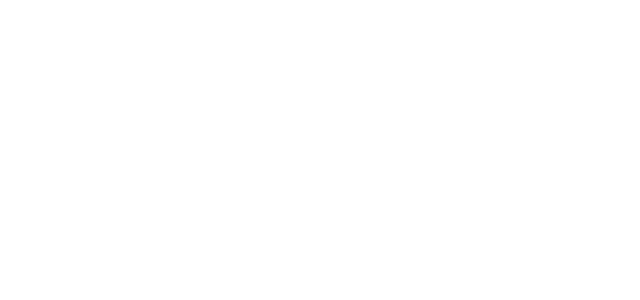
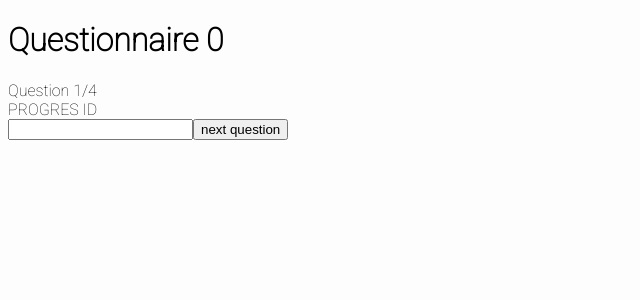
Before and after one commit to alejandrogalaz21/demo, a React (Create React App) app: page /quiz/1 in a window 1280 px wide. Shown: the top 300 px of the page, without its empty margins (0-640 px from the left). Built offline with nearby package versions, Linux system fonts and the light colour scheme.

Commit message:
work in progress

```diff
--- a/src/App.js
+++ b/src/App.js
@@ -2,12 +2,14 @@
 import { BrowserRouter as Router, Switch, Route } from 'react-router-dom'
 
 import Board from './components/Board'
+import Quiz from './components/Quiz'
 
 function App() {
   return (
     <Router>
       <Switch>
         <Route exact path='/' component={Board} />
+        <Route exact path='/quiz/:id?' component={Quiz} />
       </Switch>
     </Router>
   )
--- a/src/components/Board.js
+++ b/src/components/Board.js
@@ -1,7 +1,7 @@
 import React from 'react'
-import { Link } from 'react-router-dom'
 import ReactFlow from 'react-flow-renderer'
 import styled from '@emotion/styled'
+import { Circle, Square, Triangle } from './Shapes'
 
 const OverLay = styled.div`
   position: fixed;
@@ -9,40 +9,53 @@
   height: 100%;
   left: 0;
   top: 0;
-  background: rgba(51, 51, 51, 0.7);
+  background-color: #7367f0;
   z-index: 10;
 `
+
+const style = {
+  background: 'none',
+  borderStyle: 'none'
+}
 
 const Board = () => {
   const elements = [
     {
       id: '1',
       type: 'input', // input node
-      data: { label: 'Input Node' },
-      position: { x: 250, y: 25 }
+      data: { label: <Circle id='1' title='Inicio' /> },
+      position: { x: 40, y: 40 },
+      style
     },
     // default node
     {
       id: '2',
       // you can also pass a React component as a label
-      data: { label: <div>Default Node</div> },
-      position: { x: 100, y: 125 }
+      data: { label: <Square id='2' title='Entrevista' /> },
+      position: { x: 280, y: 40 },
+      style
     },
     {
       id: '3',
+      // you can also pass a React component as a label
+      data: { label: <Square id='3' title='Aprobacion Comar' /> },
+      position: { x: 480, y: 40 },
+      style
+    },
+    {
+      id: '4',
       type: 'output', // output node
-      data: { label: 'Output Node' },
-      position: { x: 250, y: 250 }
-    },
+      data: { label: <Triangle id='3' title='' /> },
+      position: { x: 250, y: 250 },
+      style
+    }
     // animated edge
-    { id: 'e1-2', source: '1', target: '2', animated: true },
-    { id: 'e2-3', source: '2', target: '3' }
+    // { id: 'e1-2', source: '1', target: '2', animated: true },
+    // { id: 'e2-3', source: '2', target: '3' }
   ]
 
   return (
     <div>
-      <h2>Playground</h2>
-
       <OverLay>
         <ReactFlow elements={elements} />
       </OverLay>
--- a/src/components/Quiz.js
+++ b/src/components/Quiz.js
@@ -1,9 +1,82 @@
-import React from 'react'
+import React, { useState } from 'react'
+import { questions as questionnaire } from './../questions'
+import { useParams } from 'react-router-dom'
 
-const Quiz = () => {
+function Quiz() {
+  const { index = 0 } = useParams()
+  const questions = questionnaire[index]
+
+  const [score, setScore] = useState(0)
+  const [answer, setAnswer] = useState('')
+  const [resume, setResume] = useState([])
+
+  const [currentQuestion, setCurrentQuestion] = useState(0)
+  const [showScore, setShowScore] = useState(false)
+
+  function handleAnswerSubmit(answerOption) {
+    // set score
+    if (answerOption.isCorrect) setScore(score + 1)
+    // save answers
+    const answerResult = answerOption.answerText || answer
+    setResume([
+      ...resume,
+      {
+        questionText: questions[currentQuestion].questionText,
+        answer: answerResult,
+        type: questions[currentQuestion].type,
+        isCorrect: answerOption.isCorrect
+      }
+    ])
+    // next question redirection
+    const nextQuestion = answerOption.nextQuestion
+    const finish = questions.length
+    if (nextQuestion < finish) {
+      setCurrentQuestion(nextQuestion)
+    } else {
+      setShowScore(true)
+    }
+  }
+
   return (
-    <div>
-      <h2>Quiz</h2>
+    <div className='App'>
+      <div className='question-section'>
+        <h1>Questionnaire {index}</h1>
+        <div className='question-count'>
+          <span>Question {currentQuestion + 1}</span>/{questions.length}
+        </div>
+        <div className='question-text'>{questions[currentQuestion].questionText}</div>
+      </div>
+      <div className='answer-section'>
+        {questions[currentQuestion].type === 2 ? (
+          <div>
+            <input
+              name='answer'
+              value={answer}
+              onChange={event => setAnswer(event.target.value)}
+            />
+            <button
+              onClick={() => handleAnswerSubmit(questions[currentQuestion].answerOptions[0])}>
+              next question
+            </button>
+          </div>
+        ) : (
+          questions[currentQuestion].answerOptions.map((answerOption, index) => (
+            <button key={index} onClick={() => handleAnswerSubmit(answerOption)}>
+              {answerOption.answerText}
+            </button>
+          ))
+        )}
+      </div>
+      {showScore && (
+        <>
+          {/* <div className='score-section'>
+            You scored {score} out of {questions.length}
+          </div> */}
+          <div className='result-preview'>
+            <pre>{JSON.stringify(resume, '', 2)}</pre>
+          </div>
+        </>
+      )}
     </div>
   )
 }
--- /dev/null
+++ b/src/components/Shapes.js
@@ -0,0 +1,81 @@
+import React from 'react'
+import { Link } from 'react-router-dom'
+import styled from '@emotion/styled'
+
+const CircleContainer = styled.div`
+  margin: 0 auto;
+  line-height: 100px;
+  text-align: center;
+  font-size: 1em;
+  background: lightblue;
+  border-radius: 50%;
+  width: 100px;
+  height: 100px;
+  word-wrap: break-word;
+`
+const SquareContainer = styled.div`
+  margin: 0 auto;
+  line-height: 100px;
+  text-align: center;
+  font-size: 1em;
+  background: lightblue;
+  width: 100px;
+  height: 100px;
+  word-wrap: break-word;
+`
+const TriangleContainer = styled.div`
+  margin: 0 auto;
+  line-height: 100px;
+  text-align: center;
+  font-size: 1em;
+  width: 0;
+  height: 0;
+  border-left: 40px solid transparent;
+  border-right: 40px solid transparent;
+  border-bottom: 80px solid lightblue;
+  word-wrap: break-word;
+`
+const BaseContainer = styled.div`
+  line-height: 100px;
+  text-align: center;
+  font-size: 1em;
+  float: left;
+  width: 150px;
+  height: 150px;
+  margin: 0 20px;
+  shape-outside: polygon(0 0, 100% 0, 100% 51%, 52% 100%, 0% 50%);
+  clip-path: polygon(0 0, 100% 0, 100% 51%, 52% 100%, 0% 50%);
+  background: lightblue;
+`
+
+export const Circle = ({ id, title }) => {
+  return (
+    <CircleContainer>
+      <Link to={`/quiz/${id}`}>{title}</Link>
+    </CircleContainer>
+  )
+}
+
+export const Square = ({ id, title }) => {
+  return (
+    <SquareContainer>
+      <Link to={`/quiz/${id}`}>{title}</Link>
+    </SquareContainer>
+  )
+}
+
+export const Triangle = ({ id, title }) => {
+  return (
+    <TriangleContainer>
+      <Link to={`/quiz/${id}`}>{title}</Link>
+    </TriangleContainer>
+  )
+}
+
+export const Base = ({ id, title }) => {
+  return (
+    <BaseContainer>
+      <Link to={`/quiz/${id}`}>{title}</Link>
+    </BaseContainer>
+  )
+}
--- a/src/index.css
+++ b/src/index.css
@@ -1,13 +1,67 @@
-body {
-  margin: 0;
-  font-family: -apple-system, BlinkMacSystemFont, 'Segoe UI', 'Roboto', 'Oxygen',
-    'Ubuntu', 'Cantarell', 'Fira Sans', 'Droid Sans', 'Helvetica Neue',
-    sans-serif;
-  -webkit-font-smoothing: antialiased;
-  -moz-osx-font-smoothing: grayscale;
+@import url('https://fonts.googleapis.com/css2?family=Roboto:wght@100&display=swap');
+
+:root {
+  --main-bg-color: #fdfdfd;
+  --bg-white: #ffffff;
+  --bg-purple: #7367f0;
+  --bg-tomato: #ea5455;
+  --bg-blue: #0396ff;
+  --bg-green: #28c76f;
+  --bg-cyand: #32ccbc;
+  --bg-yellow: #f8d800;
+  --cyan-gradient: linear-gradient(135deg, #90f7ec 10%, #32ccbc 100%);
+  --green-gradient: linear-gradient(135deg, #81fbb8 10%, #28c76f 100%);
+  --blue-gradient: linear-gradient(135deg, #6b73ff 10%, #000dff 100%);
+  --pruple-gradient: linear-gradient(135deg, #ce9ffc 10%, #7367f0 100%);
+  --shadow-color: rgba(236, 50, 50, 0.08);
+  --hover-shadow-color: rgba(0, 0, 0, 0.05);
 }
 
-code {
-  font-family: source-code-pro, Menlo, Monaco, Consolas, 'Courier New',
-    monospace;
+body {
+  font-family: 'Roboto', sans-serif;
+  background-color: var(--main-bg-color);
 }
+
+.box {
+  width: auto;
+  height: 100px;
+  line-height: 100px;
+  text-align: center;
+  font-size: 1em;
+  box-shadow: 0px 0px 51px 0px var(--shadow-color), 0px 6px 18px 0px var(--hover-shadow-color);
+  transition: transform 0.35s cubic-bezier(0.4, 0, 0.2, 1),
+    box-shadow 0.35s cubic-bezier(0.4, 0, 0.2, 1);
+  transform: translateY(0px);
+}
+
+.bg-cyan-gradient {
+  color: white;
+  background-image: var(--cyan-gradient);
+}
+
+.bg-purple-gradient {
+  color: var(--bg-white);
+  background-image: var(--pruple-gradient);
+}
+
+.bg-green {
+  color: white;
+  background-image: var(--green-gradient);
+}
+
+.box:hover {
+  box-shadow: 0px 0px 114px 0px var(--shadow-color),
+    0px 30px 25px 0px var(--hover-shadow-color);
+  transform: translateY(-5px);
+}
+
+.flex-row {
+  display: flex;
+  flex-direction: row;
+  justify-content: center;
+}
+
+.flex-column {
+  display: flex;
+  flex-direction: column;
+}
--- /dev/null
+++ b/src/questions.js
@@ -0,0 +1,104 @@
+const questionsOne = [
+  {
+    questionText: 'PROGRES ID',
+    type: 2,
+    answerOptions: [{ answerText: '', isCorrect: true, nextQuestion: 1 }]
+  },
+  {
+    questionText: 'Organizacion del entrevistador',
+    type: 1,
+    answerOptions: [
+      { answerText: 'ACNUR', isCorrect: true, nextQuestion: 2 },
+      { answerText: 'FM4', isCorrect: true, nextQuestion: 2 },
+      { answerText: 'PCR', isCorrect: true, nextQuestion: 2 },
+      { answerText: 'RET', isCorrect: true, nextQuestion: 2 }
+    ]
+  },
+  {
+    questionText: 'Oficina del entrevistador',
+    type: 1,
+    answerOptions: [
+      { answerText: 'BOMEX', isCorrect: true, nextQuestion: 3 },
+      { answerText: 'FO Mty', isCorrect: true, nextQuestion: 3 },
+      { answerText: 'FO Ags', isCorrect: true, nextQuestion: 3 },
+      { answerText: 'FO Palenque', isCorrect: true, nextQuestion: 3 },
+      { answerText: 'Otra Organizacion', isCorrect: true, nextQuestion: 2 }
+    ]
+  },
+  {
+    questionText: 'Especifica',
+    type: 2,
+    answerOptions: [{ answerText: '', isCorrect: true, nextQuestion: 4 }]
+  }
+]
+
+export const questionsTwo = [
+  {
+    questionText: 'PROGRES ID',
+    type: 2,
+    answerOptions: [{ answerText: '', isCorrect: true, nextQuestion: 1 }]
+  },
+  {
+    questionText:
+      'Indicar si el caso es participante en un programa para la integración local.',
+    type: 1,
+    answerOptions: [
+      {
+        answerText: 'El caso es/será participante en el PFFR de RET.',
+        isCorrect: true,
+        nextQuestion: 2
+      },
+      {
+        answerText: 'El caso es participante en el programa de integración de FM4 o ACNUR.',
+        isCorrect: true,
+        nextQuestion: 2
+      },
+      {
+        answerText: 'El caso recibe/recibirá apoyos de PCR en CDMX.',
+        isCorrect: true,
+        nextQuestion: 2
+      },
+      {
+        answerText:
+          'El caso recibe/recibirá apoyos de integración por parte de una oficina móvil o "roving team".',
+        isCorrect: true,
+        nextQuestion: 2
+      }
+    ]
+  },
+  {
+    questionText:
+      'Indicar si el caso fue reubicado a este lugar (por parte del ACNUR y/o socios) y por cuál motivo.',
+    type: 1,
+    answerOptions: [
+      {
+        answerText: 'Sí, el caso fue reubicado para participar en un programa de integración.',
+        isCorrect: true,
+        nextQuestion: 3
+      },
+      {
+        answerText: 'Sí, el caso fue reubicado por temas de salud.',
+        isCorrect: true,
+        nextQuestion: 3
+      },
+      {
+        answerText: 'Sí, el caso fue reubicado por temas de seguridad.',
+        isCorrect: true,
+        nextQuestion: 3
+      },
+      {
+        answerText: 'Sí, el caso fue reubicado por otra razón.',
+        isCorrect: true,
+        nextQuestion: 3
+      }
+    ]
+  },
+  {
+    questionText:
+      'Indicar número de acompañamiento que esta entrevista representa para el caso.',
+    type: 2,
+    answerOptions: [{ answerText: '', isCorrect: true, nextQuestion: 4 }]
+  }
+]
+
+export const questions = [questionsOne, questionsTwo]
```
Also changed, not shown: src/components/Other.js (added, +16 -0 lines).
